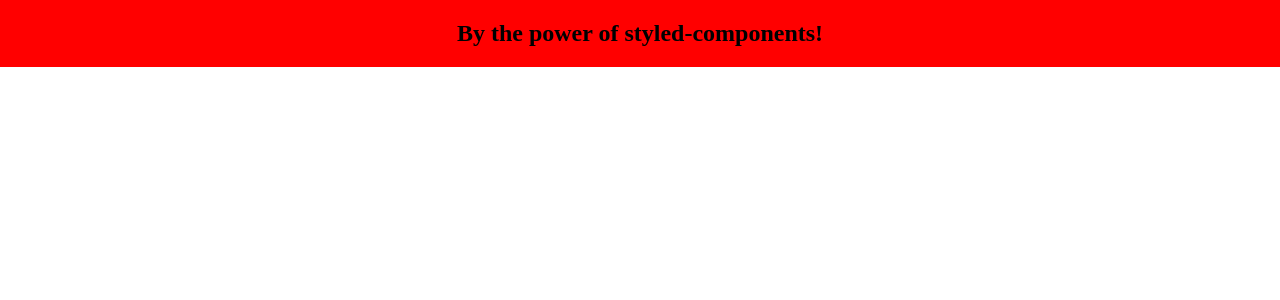
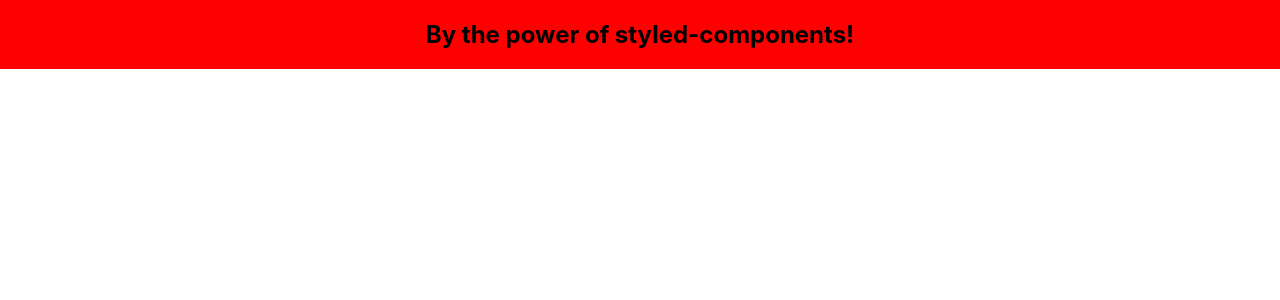
Before and after one commit to spiedra/my-portfolio-website, a Next.js app: page / in a window 1280 px wide. Shown: the top 300 px of the page. Built offline with nearby package versions, Linux system fonts and the light colour scheme.

Commit message:
Feat/add globals styles (#9)
PR close #9

```diff
--- a/src/pages/_app.js
+++ b/src/pages/_app.js
@@ -1,13 +1,6 @@
-import { createGlobalStyle, ThemeProvider } from 'styled-components'
-import theme from '../styles/theme'
-
-const GlobalStyle = createGlobalStyle`
-  body {
-    margin: 0;
-    padding: 0;
-    box-sizing: border-box;
-  }
-`
+import { ThemeProvider } from "styled-components";
+import GlobalStyle from "../styles/GlobalStyle";
+import theme from "../styles/theme";
 
 export default function App({ Component, pageProps }) {
   return (
@@ -17,5 +10,5 @@ export default function App({ Component, pageProps }) {
         <Component {...pageProps} />
       </ThemeProvider>
     </>
-  )
+  );
 }
--- a/src/pages/index.js
+++ b/src/pages/index.js
@@ -1,9 +1,9 @@
 import styled from "styled-components";
 
 const Container = styled.div`
-  ${props => props.theme.mixins.flexCenter}
+  ${(props) => props.theme.mixins.flexCenter}
 
-  @media ${(props) => props.theme.bp.laptop}{
+  @media ${(props) => props.theme.bp.laptop} {
     background-color: red;
   }
 `;
--- /dev/null
+++ b/src/styles/GlobalStyle.js
@@ -0,0 +1,24 @@
+import styled, { createGlobalStyle } from "styled-components";
+import variables from "./variables";
+
+const GlobalStyle = createGlobalStyle`
+  ${variables}
+
+  body {
+    padding: 0;
+    margin: 0;
+    font-family: -apple-system, BlinkMacSystemFont, Segoe UI, Roboto, Oxygen,
+      Ubuntu, Cantarell, Fira Sans, Droid Sans, Helvetica Neue, sans-serif;
+  }
+
+  a {
+    color: inherit;
+    text-decoration: none;
+  }
+
+  * {
+    box-sizing: border-box;
+  }
+`;
+
+export default GlobalStyle;
```
